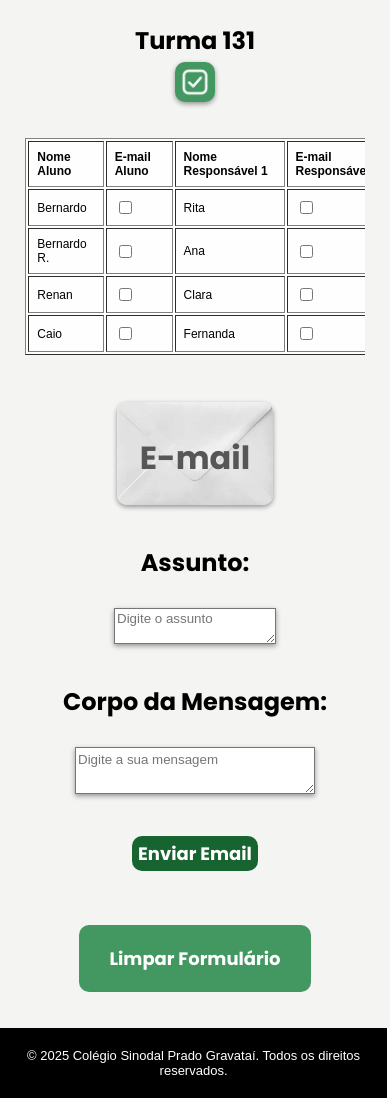
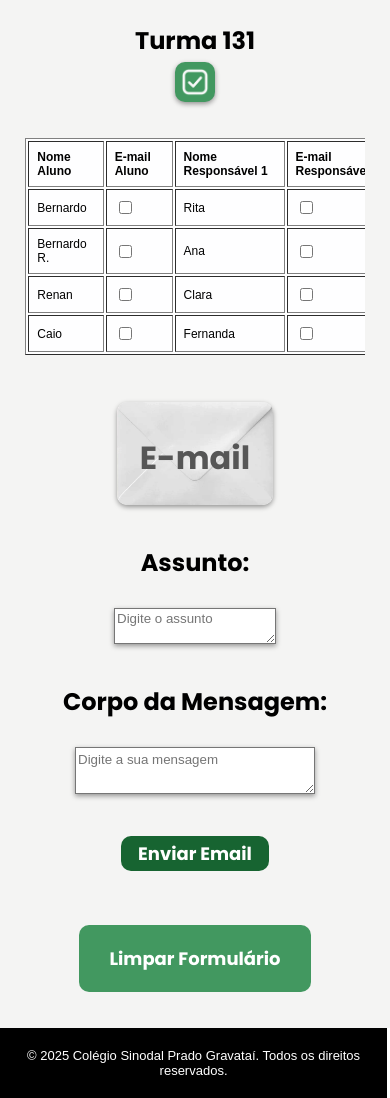
Before and after one commit to b3renner/seas.proj, a plain HTML site: page index.html in a window 390 px wide. Shown: the part 2890-3988 px from the top of the page. Drawn offline with Linux system fonts and the light colour scheme.

Commit message:
Update style.css

```diff
--- a/style.css
+++ b/style.css
@@ -479,6 +479,10 @@ th, td {
         height: 10%;
     }
 
+    #enviar {
+        width: 30%;
+    }
+
     footer {
         width: 93%;
     }
@@ -529,7 +533,7 @@ th, td {
     }
 
     #enviar {
-        width: auto;
+        width: 38%;
     }
 
     #verdezao {
```
